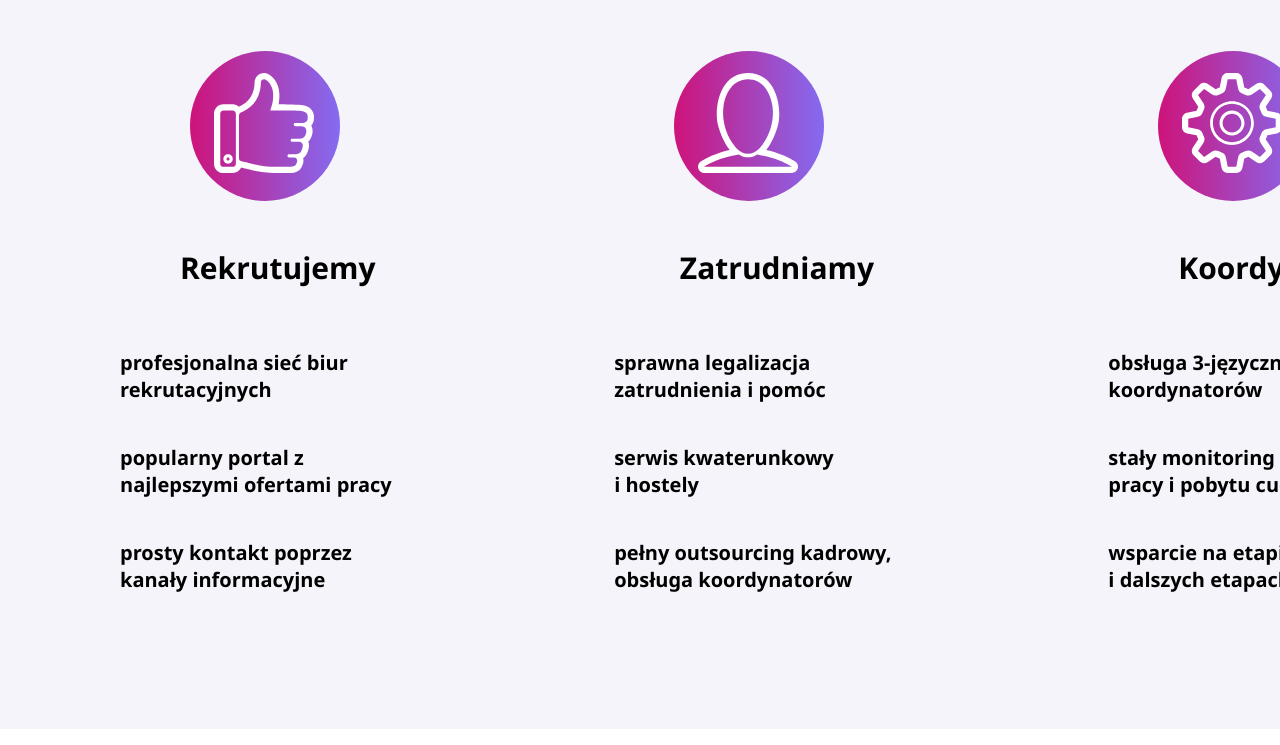
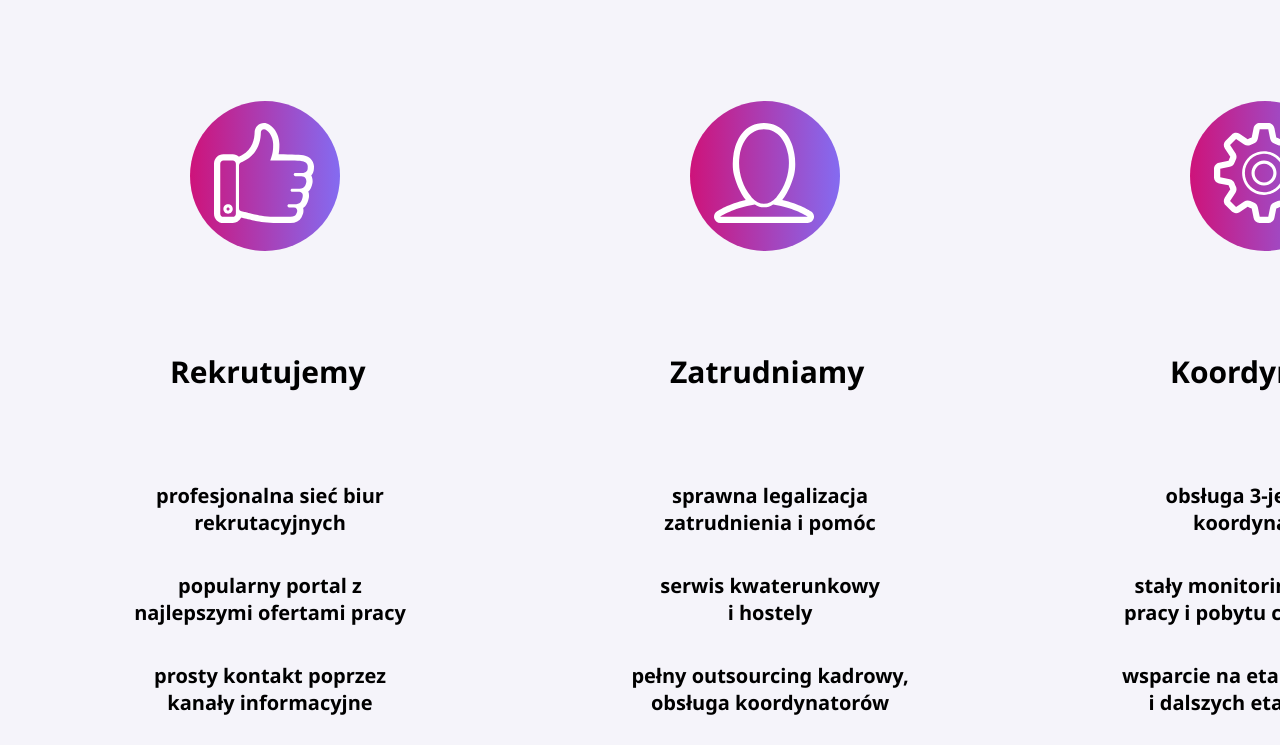
Before and after one commit to Anna-Buzuk/Project-1, a plain HTML site: page index.html in a window 1280 px wide. Shown: the part 2895-3640 px from the top of the page. Drawn offline with Linux system fonts and the light colour scheme.

Commit message:
17.04.2022  14-30

```diff
--- a/css/html.css
+++ b/css/html.css
@@ -355,8 +355,8 @@ font-family: 'Segoe UI', Tahoma, Geneva, Verdana, sans-serif;
 /*Robimy*/
 
 .basis_container{
-  width: 1600px;
-  height: 900px;
+  width: auto;
+  height: 1000px;
   background: rgba(245, 244, 250, 1);
   margin-bottom: 55px;
 }
@@ -371,14 +371,13 @@ font-family: 'Segoe UI', Tahoma, Geneva, Verdana, sans-serif;
 
 .container_row{
   align-content: center;
-   display: inline-block;
+  float: left;
+  margin: auto ;
 }
 
 
 .row_link{
-  display: inline-block;
-  margin-left: 150px;
-  margin-right: 180px;
+  margin: 50px 150px 50px;
   width: 150px;
   height: 150px;
   border-radius: 60%;
@@ -400,26 +399,22 @@ font-family: 'Segoe UI', Tahoma, Geneva, Verdana, sans-serif;
 
 
 .container_row_big{
-  display: inline-block;
-  margin-left: 180px;
-  margin-right: 120px;
+  margin: 30px;
+  padding: 50px 100px 50px ;
   font-size: 30px;
 
 }
 
 .container_row_min{
-  display: inline-block;
   margin-left: 65px;
   margin-right: 55px;
 }
 
 .row_min_send{
+  text-align: center;
   width: 300px;
   height: 80px;
-
-  padding-top : 15px;
-  padding-left: 15px;
-  padding-right: 15px;
+  padding: 10px 80px 0px ;
   border-radius: 5%;
   font-size: 20px;
   transition-duration: 1s;
--- a/index.html
+++ b/index.html
@@ -180,7 +180,8 @@
         Jak to robimy?
     </h2>
 
-<div>
+
+    <div class="container_row">
         <ul>
             <li class="row_link">
                 <a class="row_link_min" href="" ></a>
@@ -188,40 +189,9 @@
                     <use href="./photo/icons.svg#icon-like" width="100" height="100"></use>
                 </svg>
             </li>
-    <li class="row_link">
-        <a class="row_link_min" href="" ></a>
-        <svg class="row_linkcol">
-            <use href="./photo/icons.svg#icon-user" width="100" height="100"></use>
-        </svg>
-    </li>
-    <li class="row_link">
-        <a class="row_link_min" href="" ></a>
-        <svg class="row_linkcol">
-            <use  href="./photo/icons.svg#icon-settings" width="100" height="100"></use>
-        </svg>
-    </li>
-</ul>
-</div>
-
-<div>
             <h3 class="container_row_big">
                 Rekrutujemy
             </h3>
-    <h3 class="container_row_big">
-        Zatrudniamy
-    </h3>
-    <h3 class="container_row_big">
-        Koordynujemy
-    </h3>
-</div>
-
-
-
-
-    <div class="container_row">
-
-
-        <ul class="container_row_min">
             <li class="row_min_send">
                 profesjonalna sieć biur rekrutacyjnych
             </li>
@@ -232,7 +202,19 @@
                 prosty kontakt poprzez kanały informacyjne
             </li>
         </ul>
-        <ul class="container_row_min">
+    </div>
+
+    <div class="container_row">
+        <ul>
+            <li class="row_link">
+                <a class="row_link_min" href="" ></a>
+                <svg class="row_linkcol">
+                    <use href="./photo/icons.svg#icon-user" width="100" height="100"></use>
+                </svg>
+            </li>
+            <h3 class="container_row_big">
+                Zatrudniamy
+            </h3>
             <li class="row_min_send">
                 sprawna legalizacja zatrudnienia i pomóc
             </li>
@@ -243,7 +225,19 @@
                 pełny outsourcing kadrowy, obsługa koordynatorów
             </li>
         </ul>
-        <ul class="container_row_min" >
+    </div>
+
+    <div class="container_row">
+        <ul>
+            <li class="row_link">
+                <a class="row_link_min" href="" ></a>
+                <svg class="row_linkcol">
+                    <use  href="./photo/icons.svg#icon-settings" width="100" height="100"></use>
+                </svg>
+            </li>
+            <h3 class="container_row_big">
+                Koordynujemy
+            </h3>
             <li class="row_min_send">
                 obsługa 3-języcznych koordynatorów
             </li>
@@ -254,12 +248,26 @@
                  wsparcie na etapie wdrożenia i dalszych etapach pracy
             </li>
         </ul>
+    </div>
+
 
 </div>
 
 
 
-</div>
+
+
+
+
+
+
+
+
+
+
+
+
+
 
 <div class="command_photo">
 
```
Lines whose indentation alone changed are shown as unchanged.
